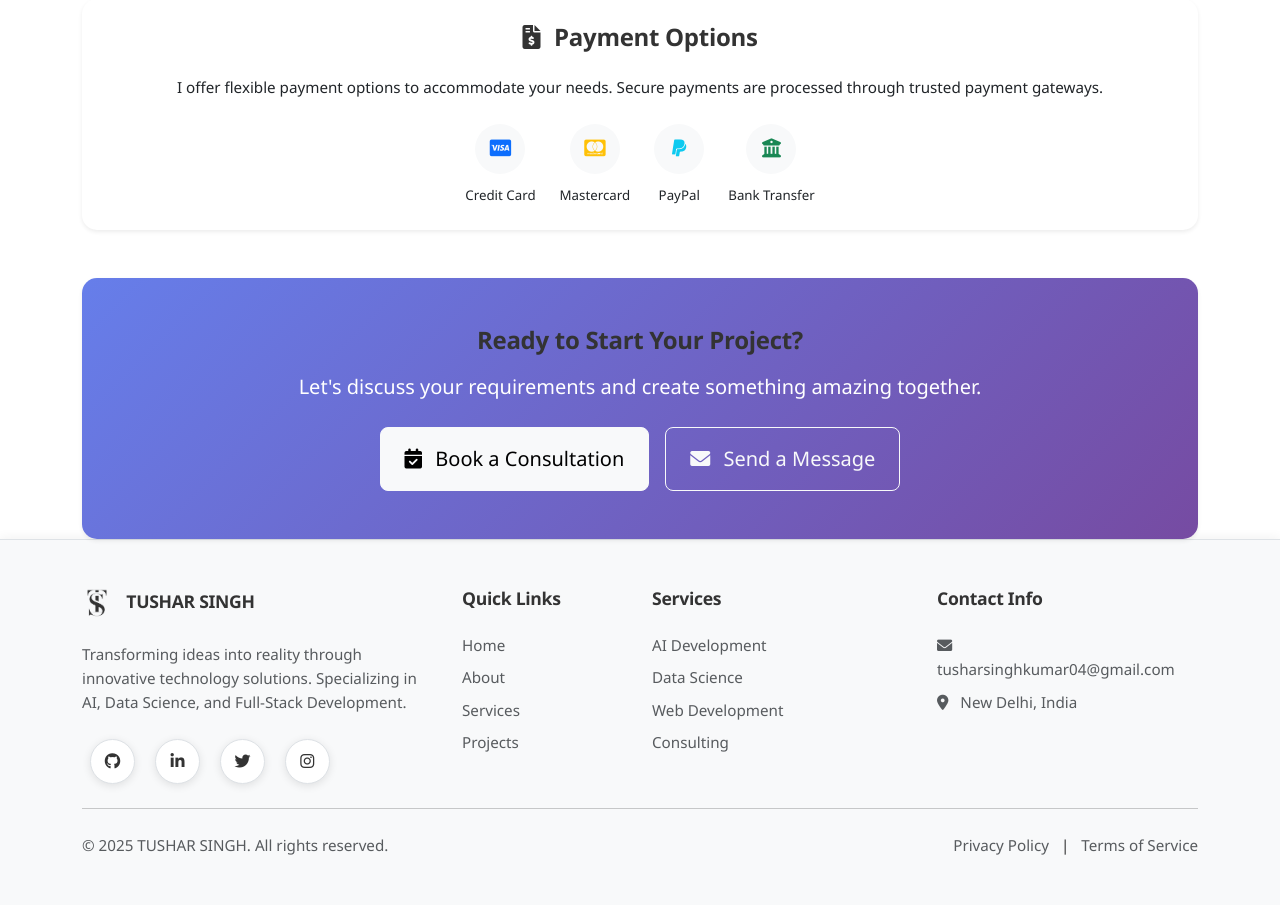
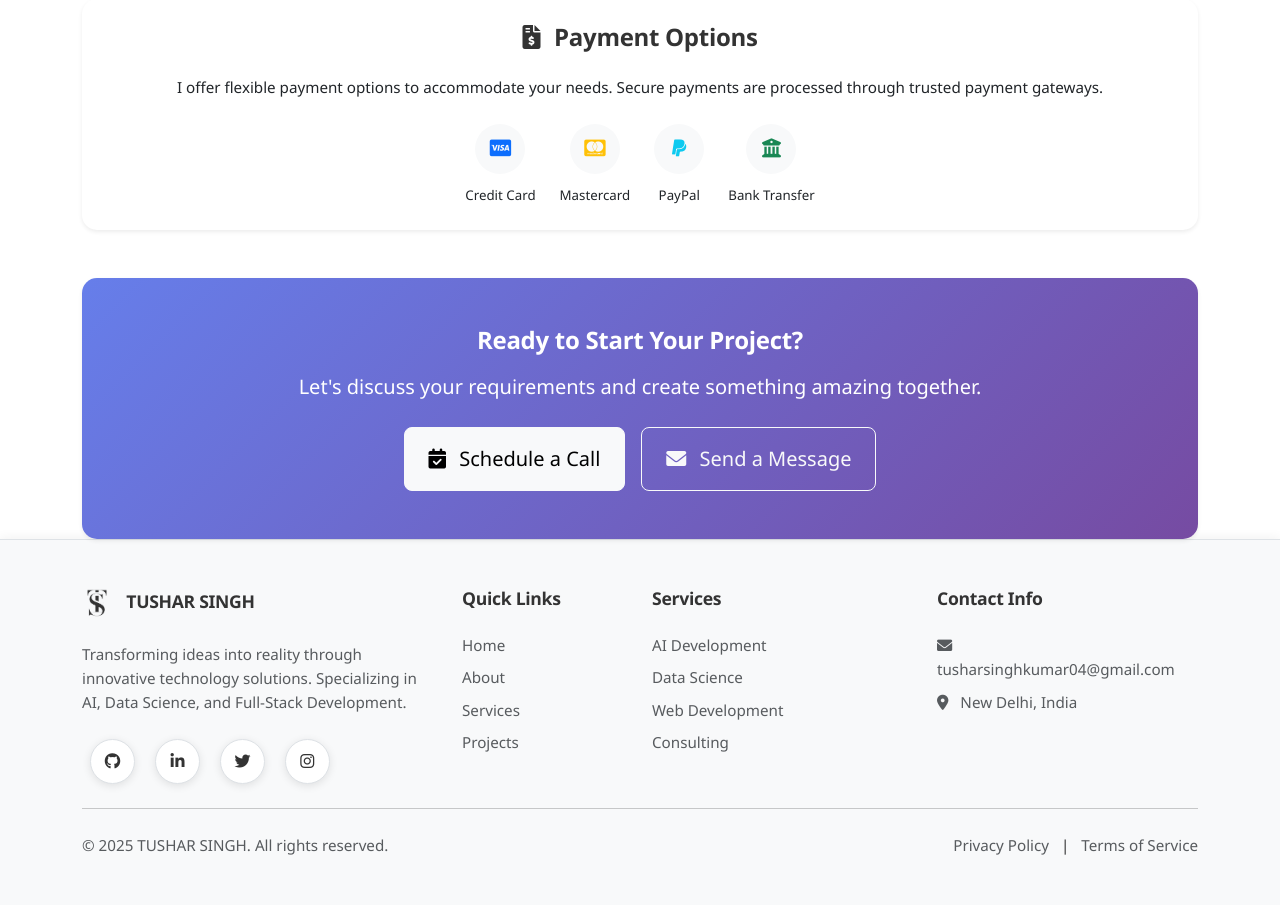
Before and after one commit to Tusharsinghoffical/Website.github.io, a Django app: page /freelancing/ in a window 1280 px wide. Shown: the part 1332-2237 px from the top of the page. Run offline with Django 5.2, Linux system fonts and the light colour scheme; data comes from the database, SQL or seed files in the repository; both versions use the stored data as it was after the commit.

Commit message:
Update Schedule a Call buttons with Calendly link

```diff
--- a/templates/contact/index.html
+++ b/templates/contact/index.html
@@ -133,7 +133,7 @@
                         Schedule a call with me to discuss your project in detail and get personalized recommendations.
                     </p>
                     <div class="d-flex flex-wrap justify-content-center gap-3">
-                        <a href="https://calendly.com/tusharsinghoffical" class="btn btn-light btn-lg px-4 py-3" target="_blank">
+                        <a href="https://calendly.com/tusharsinghkumar04/new-meeting" class="btn btn-light btn-lg px-4 py-3" target="_blank">
                             <i class="fas fa-calendar-check me-2"></i> Schedule a Call
                         </a>
                         <a href="https://wa.me/918851619647" class="btn btn-outline-light btn-lg px-4 py-3" target="_blank">
--- a/templates/freelancing/index.html
+++ b/templates/freelancing/index.html
@@ -134,14 +134,14 @@
         <div class="col-12">
             <div class="card border-0 shadow-sm bg-gradient-primary text-white">
                 <div class="card-body p-5 text-center">
-                    <h3 class="mb-3">Ready to Start Your Project?</h3>
+                    <h3 class="mb-3 text-white">Ready to Start Your Project?</h3>
                     <p class="mb-4 lead">
                         Let's discuss your requirements and create something amazing together.
                     </p>
                     <div class="d-flex flex-wrap justify-content-center gap-3">
-                        <button class="btn btn-light btn-lg px-4 py-3" data-bs-toggle="modal" data-bs-target="#bookingModal">
-                            <i class="fas fa-calendar-check me-2"></i> Book a Consultation
-                        </button>
+                        <a href="https://calendly.com/tusharsinghkumar04/new-meeting" class="btn btn-light btn-lg px-4 py-3" target="_blank">
+                            <i class="fas fa-calendar-check me-2"></i> Schedule a Call
+                        </a>
                         <a href="{% url 'contact' %}" class="btn btn-outline-light btn-lg px-4 py-3">
                             <i class="fas fa-envelope me-2"></i> Send a Message
                         </a>
--- a/templates/home/index.html
+++ b/templates/home/index.html
@@ -214,7 +214,7 @@
                         <a href="{% url 'contact' %}" class="btn btn-light btn-lg px-4 py-3">
                             <i class="fas fa-paper-plane me-2"></i> Get Started
                         </a>
-                        <a href="{% url 'freelancing' %}" class="btn btn-outline-light btn-lg px-4 py-3">
+                        <a href="https://calendly.com/tusharsinghkumar04/new-meeting" class="btn btn-outline-light btn-lg px-4 py-3" target="_blank">
                             <i class="fas fa-calendar-check me-2"></i> Schedule a Call
                         </a>
                     </div>
```
Also changed, not shown: db.sqlite3.
